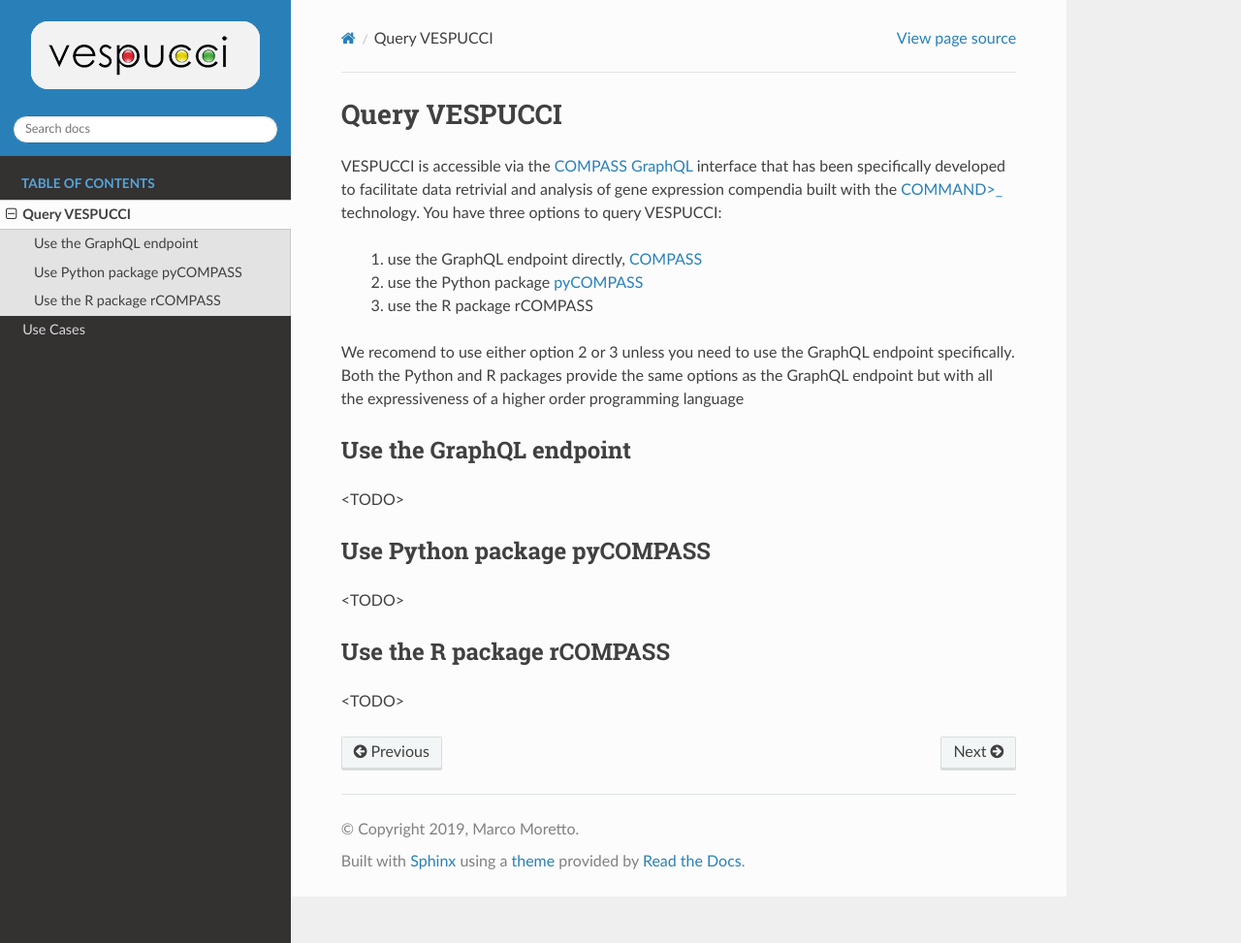
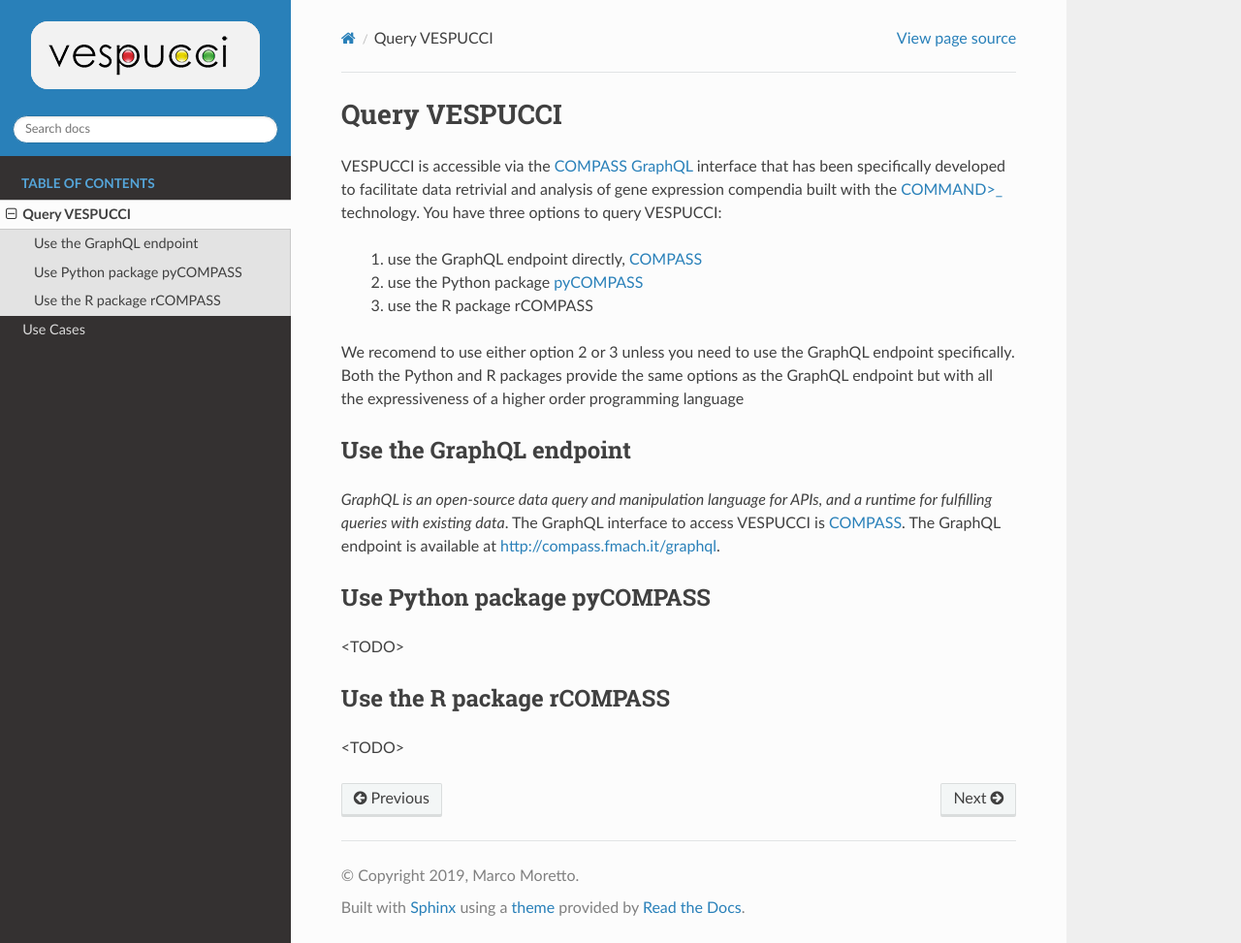
Before and after one commit to marcomoretto/VESPUCCI, a Sphinx documentation site: the page built from docs/query_vespucci.rst, in a window 1280 px wide and 973 px high. Shown: the whole window at 97% size. Built offline with Sphinx 7.4.7 and the Read the Docs theme 2.0.0, drawn with Linux system fonts in a browser that asks for light colours.

Commit message:
Update docs

```diff
--- a/docs/query_vespucci.rst
+++ b/docs/query_vespucci.rst
@@ -14,7 +14,7 @@
 
 Use the GraphQL endpoint
 ------------------------
-<TODO>
+*GraphQL is an open-source data query and manipulation language for APIs, and a runtime for fulfilling queries with existing data*. The GraphQL interface to access VESPUCCI is `COMPASS <https://compass-.readthedocs.io>`_. The GraphQL endpoint is available at http://compass.fmach.it/graphql.
 
 Use Python package pyCOMPASS
 ----------------------------
```
